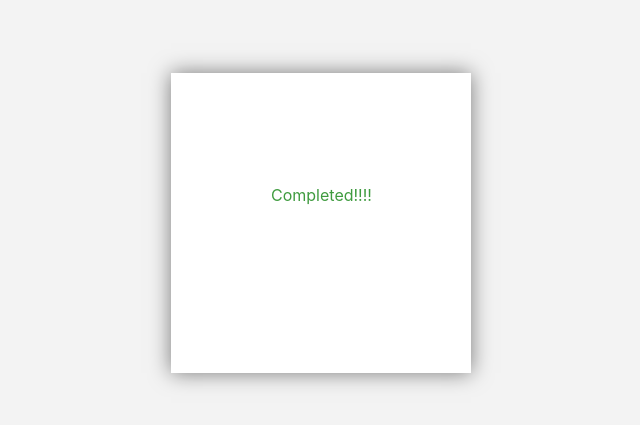
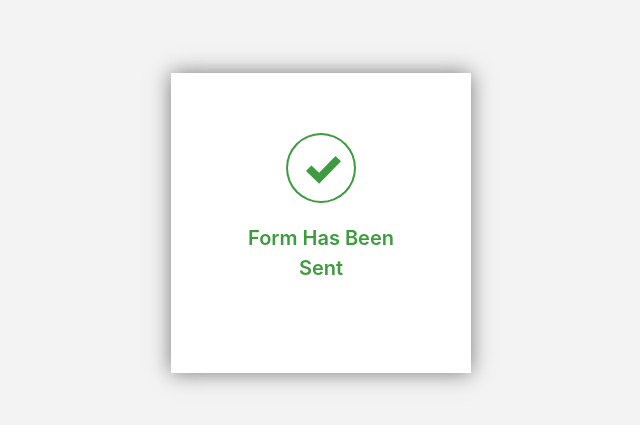
Before and after one commit to nateweis/agreementForm, a React (Create React App) app: page / in a window 1280 px wide. Shown: the part 127-552 px from the top of the page, without its empty margins (319-959 px from the left). Built offline with nearby package versions, Linux system fonts and the light colour scheme.

Commit message:
think i finnished the form complete page

```diff
--- a/src/Completed.js
+++ b/src/Completed.js
@@ -4,7 +4,18 @@ function Completed(){
     return(
         <div style={style.container}>
             <div className="completed">
-                <span className="completed-txt">Completed!!!!</span>
+                <div className="circle">
+                    <div className="outer-circ"></div>
+                    <div className="inner-circ"></div>
+                    <div className="box top-left"></div>
+                    <div className="box bottom-left"></div>
+                    <div className="box top-right"></div>
+                    <div className="box bottom-right"></div>
+                    <svg className="check-mark" xmlns="http://www.w3.org/2000/svg" width="35" height="35" viewBox="0 0 24 24">
+                        <path d="M20.285 2l-11.285 11.567-5.286-5.011-3.714 3.716 9 8.728 15-15.285z"></path>
+                    </svg>
+                </div>
+                <span className="completed-txt">Form Has Been Sent</span>
             </div>
         </div>
     )
--- a/src/Form.js
+++ b/src/Form.js
@@ -100,7 +100,7 @@ class Form extends Component {
     return new Promise((resolve, reject) => {
       let string = ''
 
-      const boostStr = `<h4>iBoost Form Complete By Customer</h4><h5>Customer ${name} agreed to following requriments for an iBooster job</h5>` +
+      const boostStr = `<h4>iBoost Form Complete By Customer</h4><h5>Customer ${name} agreed to following requirements for an iBooster job</h5>` +
       '<ul><li>Access to top floor riser gauge and/or plumbing fixture recommended to verify pressure.</li>' +
       '<li>All plumbing connections have been completed and verified in working order without leaks.</li>'+
       '<li>Correct and permanent incoming power has been completed and verified.</li>' +
@@ -110,7 +110,7 @@ class Form extends Component {
       '<li>All systems should be installed to NYCDOB regulations. USPC is not responsible for required corrections, violations or failures issued by engineer or DOB.</li>'+
       '</ul><p>If startup is not able to be completed, there will be a fee issued of <strong>$275</strong> for a return visit. This does not apply to warranty issues of a system. </p>';
 
-      const levelStr = `<h4>iLevel Form Complete By Customer</h4><h5>Customer ${name} agreed to following requriments for an iLevel job</h5>` +
+      const levelStr = `<h4>iLevel Form Complete By Customer</h4><h5>Customer ${name} agreed to following requirements for an iLevel job</h5>` +
       '<ul><li>Floats shall be set in pit and correctly labeled inside the control to verify which float corresponds to each level. If pits are not full, water must be'+
       'accessible to fill the pits to test rotation of the pumps. Pits should be cleaned of all construction material and debris.</li>' +
       '<li>All plumbing connections have been completed and verified in working order without leaks.</li>'+
@@ -121,7 +121,7 @@ class Form extends Component {
       '<li>All systems should be installed to NYCDOB regulations. USPC is not responsible for required corrections, violations or failures issued by engineer or DOB.</li>'+
       '</ul><p>If startup is not able to be completed, there will be a fee issued of <strong>$275</strong> for a return visit. This does not apply to warranty issues of a system. </p>';
 
-      const fireStr = `<h4>Fire System Form Complete By Customer</h4><h5>Customer ${name} agreed to following requriments for a Fire System job</h5>` +
+      const fireStr = `<h4>Fire System Form Complete By Customer</h4><h5>Customer ${name} agreed to following requirements for a Fire System job</h5>` +
       '<ul><li>The entire system is required to be filled in order to start and program the system correctly. A partial startup is not acceptable and USPC is not responsible fro issues'+
       'that may stem for a partial startup. A fire pump should never be used to pressurize lines even to check leaks.</li>' +
       '<li>All plumbing connections have been completed and verified in working order without leaks.</li>'+
@@ -189,7 +189,7 @@ class Form extends Component {
 
           <div className="slide" style={this.state.iBoost? style.visible: style.hidden}>
             <h3>iBoost Requirements</h3>
-            <h5>please make sure all the requriments listed below are met</h5>
+            <h5>please make sure all the requirements listed below are met</h5>
               <div className="err"> {this.state.errMsg} </div>
 
               <ul>
@@ -221,7 +221,7 @@ class Form extends Component {
 
             <div className="slide" style={this.state.iLevel? style.visible: style.hidden}>
               <h3>iLevel Requirements</h3>
-              <h5>please make sure all the requriments listed below are met</h5>
+              <h5>please make sure all the requirements listed below are met</h5>
               <div className="err"> {this.state.errMsg} </div>
 
               <ul>
@@ -250,7 +250,7 @@ class Form extends Component {
 
             <div className="slide" style={this.state.FireSystem? style.visible: style.hidden}>
               <h3>Fire System Requirements</h3>
-              <h5>please make sure all the requriments listed below are met</h5>
+              <h5>please make sure all the requirements listed below are met</h5>
               <div className="err"> {this.state.errMsg} </div>
 
               <ul>
--- /dev/null
+++ b/src/circleAnimation.css
@@ -0,0 +1,96 @@
+
+.circle{
+    position: relative;
+    left: 50%;
+    top: 50%;
+    transform: translate(-35px, -90px);
+  }
+
+  .check-mark{
+      position: absolute;
+      z-index: 5;
+      fill: var(--color);
+      top: 20px;
+      left: 20px;
+      animation: appear .6s ease-in ;
+  }
+  @keyframes appear {
+      0%{opacity: 0; transform: translateY(-30px);}
+      50%{opacity: 0; transform: translateY(-30px);}
+      100%{opacity: 1; transform: translateY(0);}
+  }
+
+  .outer-circ{
+    position: absolute;
+    left: 0;
+    top: 0;
+    width: var(--diameter);
+    height: var(--diameter);
+    border-radius: 50%;
+    background-color: var(--color);
+  }
+
+  .inner-circ{
+    position: absolute;
+    left: var(--circ-line-width);
+    top: var(--circ-line-width);
+    border-radius: 50%;
+    background-color: var(--background);
+    height: calc(var(--diameter) - 2*var(--circ-line-width));
+    width: calc(var(--diameter) - 2*var(--circ-line-width));
+  }
+
+  .box{
+    position: absolute;
+    height: calc(var(--diameter)/2);
+    width: calc(var(--diameter)/2);
+    background-color: var(--background);
+  }
+  .top-left{
+    left:0;
+    top: 0;
+    transform-origin: 100% 100%;
+    animation: show-top-left .125s linear forwards;
+  }
+  .bottom-left{
+    left: 0;
+    top: calc(var(--diameter) /2);
+    transform-origin: 100% 0;
+    animation: show-bottom-left .125s linear .125s forwards;
+  }
+  .bottom-right{
+    top: calc(var(--diameter)/2);
+    left: calc(var(--diameter) /2);
+    transform-origin: 0 0;
+    animation: show-bottom-right .125s linear .25s forwards;
+  }
+  .top-right{
+    top: 0;
+    left: calc(var(--diameter) /2);
+    transform-origin: 0 100%;
+    animation: show-top-right .125s linear .375s forwards;
+  }
+
+  @keyframes show-top-left {
+    0%{transform: skewX(0deg);}
+    99.9%{height: calc(var(--diameter) /2); width: calc(var(--diameter) /2);}
+    100%{height: 0; width: 0; transform: skewX(90deg);}
+  }
+
+  @keyframes show-bottom-left {
+    0%{transform: skewY(0deg);}
+    99.9%{height: calc(var(--diameter) /2); width: calc(var(--diameter) /2);}
+    100%{height: 0; width: 0; transform: skewY(-90deg);}
+  }
+
+  @keyframes show-bottom-right {
+    0%{transform: skewX(0deg);}
+    99.9%{height: calc(var(--diameter) /2); width: calc(var(--diameter) /2);}
+    100%{height: 0; width: 0; transform: skewX(90deg);}
+  }
+
+  @keyframes show-top-right {
+    0%{transform: skewY(0deg);}
+    99.9%{height: calc(var(--diameter) /2); width: calc(var(--diameter) /2);}
+    100%{height: 0; width: 0; transform: skewY(-90deg);}
+  }
--- a/src/index.css
+++ b/src/index.css
@@ -1,3 +1,12 @@
+@import './circleAnimation.css';
+
+:root{
+  --diameter: 70px;
+  --circ-line-width: 2px;
+  --background: #fff;
+  --color: rgb(63, 155, 63);
+}
+
 body {
   margin: 0;
   font-family: -apple-system, BlinkMacSystemFont, 'Segoe UI', 'Roboto', 'Oxygen',
@@ -44,7 +53,10 @@ code {
 }
 .err{
   color: rgb(231, 85, 85);
+  font-style: italic;
 }
+
+/* Completed Page Animations  */
 .completed{
   color: rgb(63, 155, 63);
   background-color: white;
@@ -55,13 +67,25 @@ code {
   top: 50%;
   transform: translate(-150px, -200px);
   box-shadow: 0 0 20px rgba(0, 0, 0, 0.5);
+  overflow: hidden;
+  /* transition: 2s; */
 }
 .completed-txt{
+  text-align: center;
+  font-size: 20px;
+  font-weight: 600;
   position: absolute;
   top:50%;
   left: 50%;
-  transform: translate(-50px, -40px);
+  transform: translate(-75px, 0px);
+  animation: jump-in .5s linear ;
 }
+@keyframes jump-in {
+  0%{transform: scale(0) translate(200px, 0px); }
+  50%{transform: scale(.5) translate(0px, 0px);}
+  100%{ transform: scale(1) translate(-75px, 0px);}
+}
+
 
 /* Bootstrap Stuff */
 .form-check-input:focus{
```
